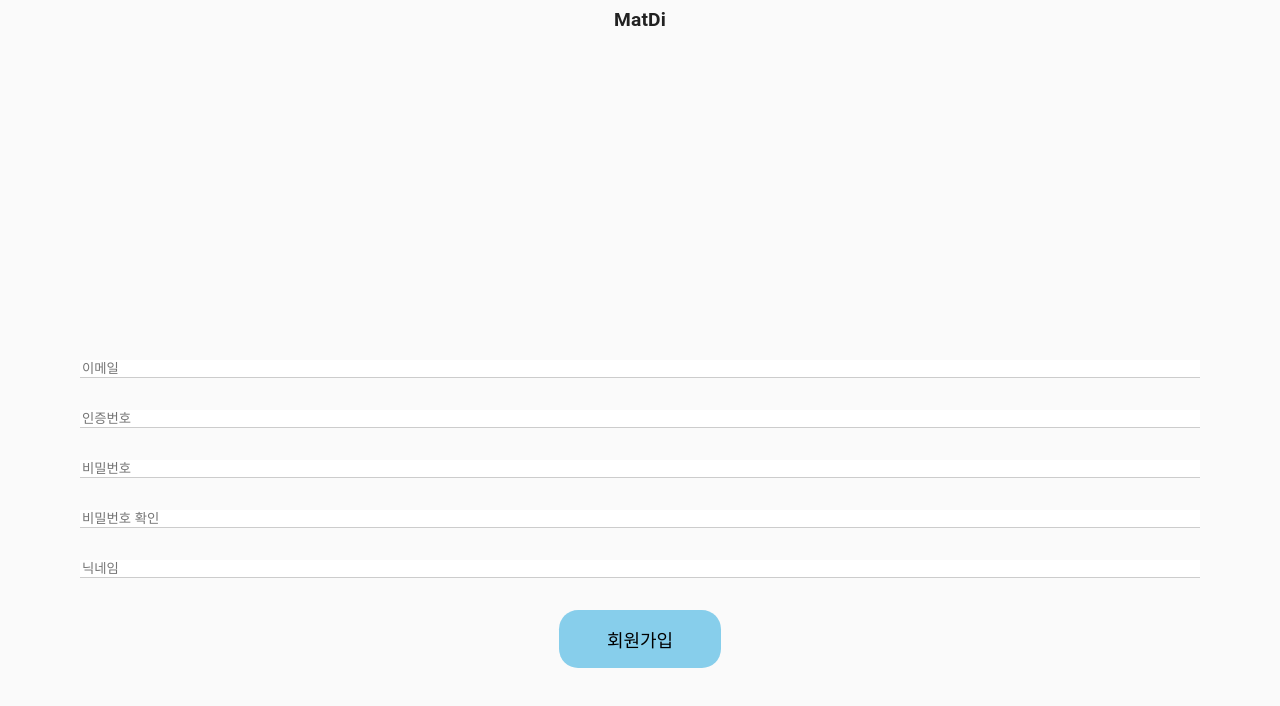
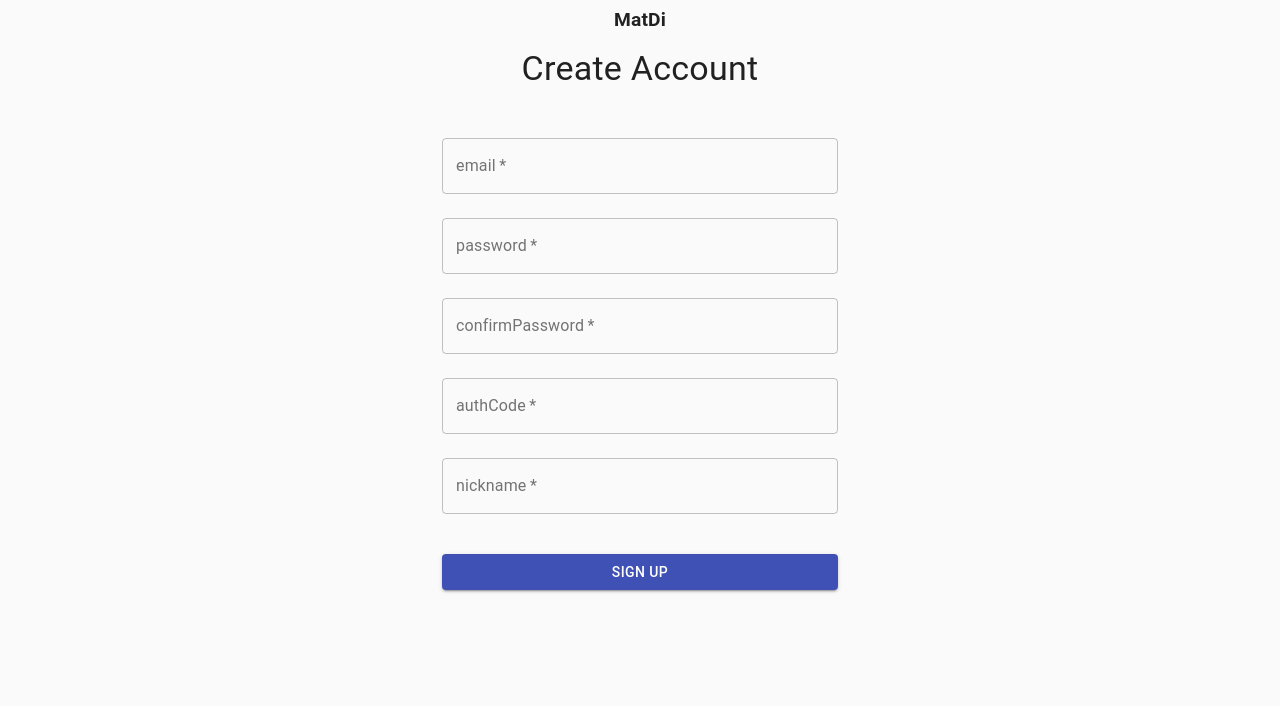
Before and after one commit to Matzip-Neighbors/MatDi-FE, a React (Create React App) app: page /signup in a window 1280 px wide. Shown: the top 706 px of the page. Built offline with nearby package versions, Linux system fonts and the light colour scheme.

Commit message:
Feat: Material UI 및 react-hook-form validation 적용

```diff
--- a/src/routes/SignUp.tsx
+++ b/src/routes/SignUp.tsx
@@ -1,73 +1,118 @@
-import { useForm } from "react-hook-form";
-import styled from "styled-components";
-import PageTitle from "./../components/PageTitle";
+import { Container, makeStyles, Typography, TextField, Button } from '@material-ui/core';
+import { useState } from 'react';
+import * as yup from 'yup';
+import { useForm } from 'react-hook-form';
+import { yupResolver } from '@hookform/resolvers/yup';
 
-const Form = styled.form`
-  display: flex;
-  flex-direction: column;
-  justify-content: center;
-  margin-top: 25%;
-  padding: 0 5rem;
-  input {
-    border-left-width: 0;
-    border-right-width: 0;
-    border-top-width: 0;
-    border-bottom-width: 1;
-    border-bottom: 1px solid #ccc;
-    margin-bottom: 2rem;
-    &:focus {
-      outline: none;
-    }
-  }
-`;
+interface SignUpForm {
+  email: string;
+  password: string;
+  confirmPassword: string;
+  authCode: string;
+  nickname: string;
+}
 
-const Button = styled.button`
-  display: flex;
-  margin: 0 auto;
-  padding: 1rem 3rem;
-  font-size: 18px;
-  background-color: skyblue;
-  border: none;
-  border-radius: 1.2rem;
-  cursor: pointer;
-`;
+const schema = yup.object().shape({
+  email: yup
+    .string()
+    .email()
+    .max(255)
+    .required('Email is required')
+    .matches(/^([A-Za-z]|[0-9])+$/, 'Email is invalid'),
+  password: yup.string().required('Password is required').min(8).max(120),
+  confirmPassword: yup
+    .string()
+    .required('Password is required')
+    .oneOf([yup.ref('password'), null], 'Passwords must match'),
+  nickname: yup.string().required().min(2).max(25),
+});
+
+const useStyles = makeStyles((theme) => ({
+  heading: {
+    textAlign: 'center',
+    margin: theme.spacing(1, 0, 4),
+  },
+  submitButton: {
+    marginTop: theme.spacing(4),
+  },
+}));
 
 const SignUp = () => {
-  const { register } = useForm();
+  const { heading, submitButton } = useStyles();
+  const [json, setJson] = useState('');
+  const {
+    register,
+    handleSubmit,
+    formState: { errors },
+  } = useForm<SignUpForm>({ resolver: yupResolver(schema) });
+
+  const onValid = (data: SignUpForm) => {
+    setJson(JSON.stringify(data, null, 2));
+  };
 
   return (
-    <>
-      <PageTitle title="Sign Up" />
-      <Form>
-        <input
-          {...register("이메일", { required: "이메일은 필수 항목입니다." })}
-          type="email"
-          placeholder="이메일"
+    <Container maxWidth="xs">
+      <Typography className={heading} variant="h4">
+        Create Account
+      </Typography>
+      <form onSubmit={handleSubmit(onValid)}>
+        <TextField
+          {...register('email')}
+          variant="outlined"
+          margin="normal"
+          label="email"
+          fullWidth
+          required
+          error={!!errors.email?.message}
+          helperText={errors.email?.message}
         />
-        <input
-          {...register("인증번호", { required: "인증번호는 필수 항목입니다." })}
-          type="number"
-          placeholder="인증번호"
+        <TextField
+          {...register('password')}
+          variant="outlined"
+          margin="normal"
+          label="password"
+          type="password"
+          fullWidth
+          required
+          error={!!errors.password}
+          helperText={errors.password?.message}
         />
-        <input
-          {...register("비밀번호", { required: "비밀번호는 필수 항목입니다." })}
+        <TextField
+          {...register('confirmPassword')}
+          variant="outlined"
+          margin="normal"
           type="password"
-          placeholder="비밀번호"
+          label="confirmPassword"
+          fullWidth
           required
+          error={!!errors.confirmPassword?.message}
+          helperText={errors.confirmPassword?.message}
         />
-        <input
-          {...register("비밀번호 확인", { required: "필수 항목입니다." })}
-          type="password"
-          placeholder="비밀번호 확인"
+        <TextField
+          {...register('authCode')}
+          variant="outlined"
+          margin="normal"
+          label="authCode"
+          fullWidth
+          required
+          error={!!errors.authCode?.message}
+          helperText={errors.authCode?.message}
         />
-        <input
-          {...register("닉네임", { required: "닉네임은 필수 항목입니다." })}
-          type="text"
-          placeholder="닉네임"
+        <TextField
+          {...register('nickname')}
+          variant="outlined"
+          margin="normal"
+          label="nickname"
+          fullWidth
+          required
+          error={!!errors.nickname}
+          helperText={errors.nickname?.message}
         />
-        <Button>회원가입</Button>
-      </Form>
-    </>
+        <Button type="submit" fullWidth variant="contained" color="primary" className={submitButton}>
+          Sign Up
+        </Button>
+      </form>
+    </Container>
   );
 };
 
```
